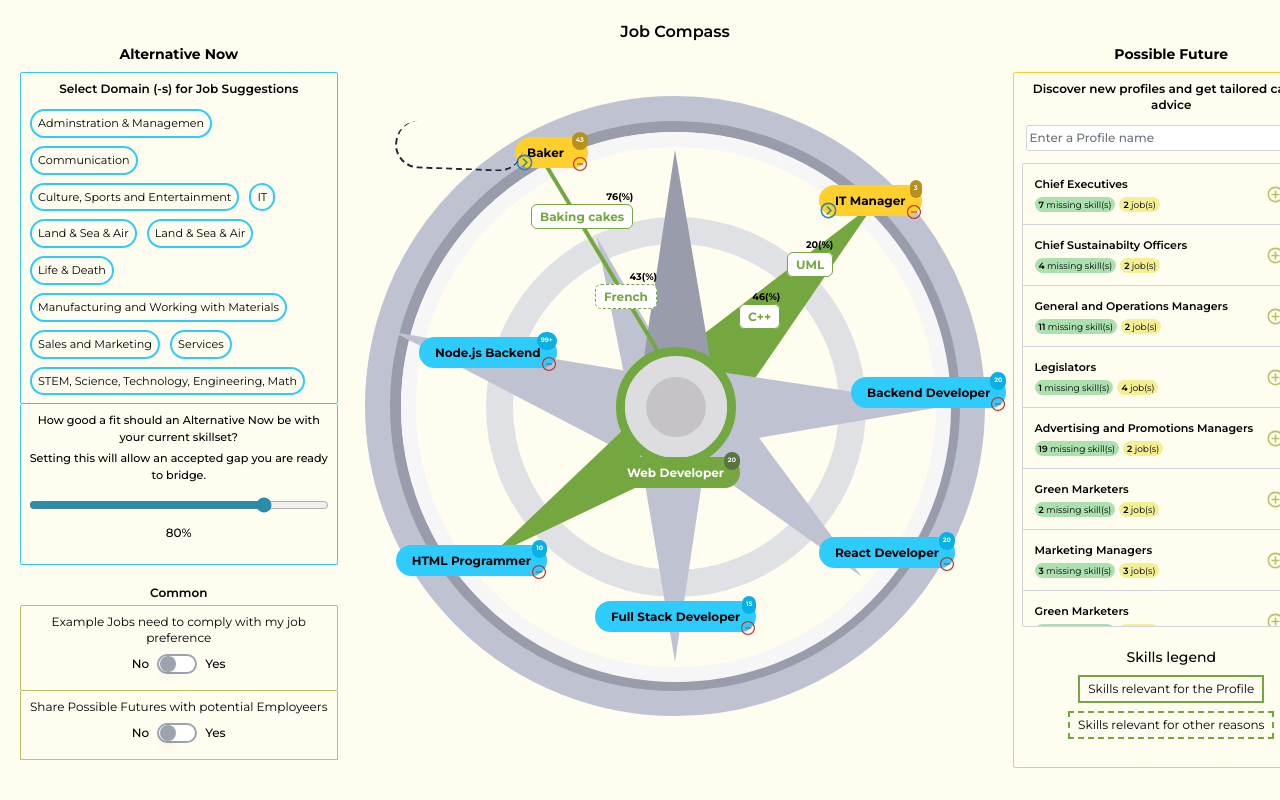
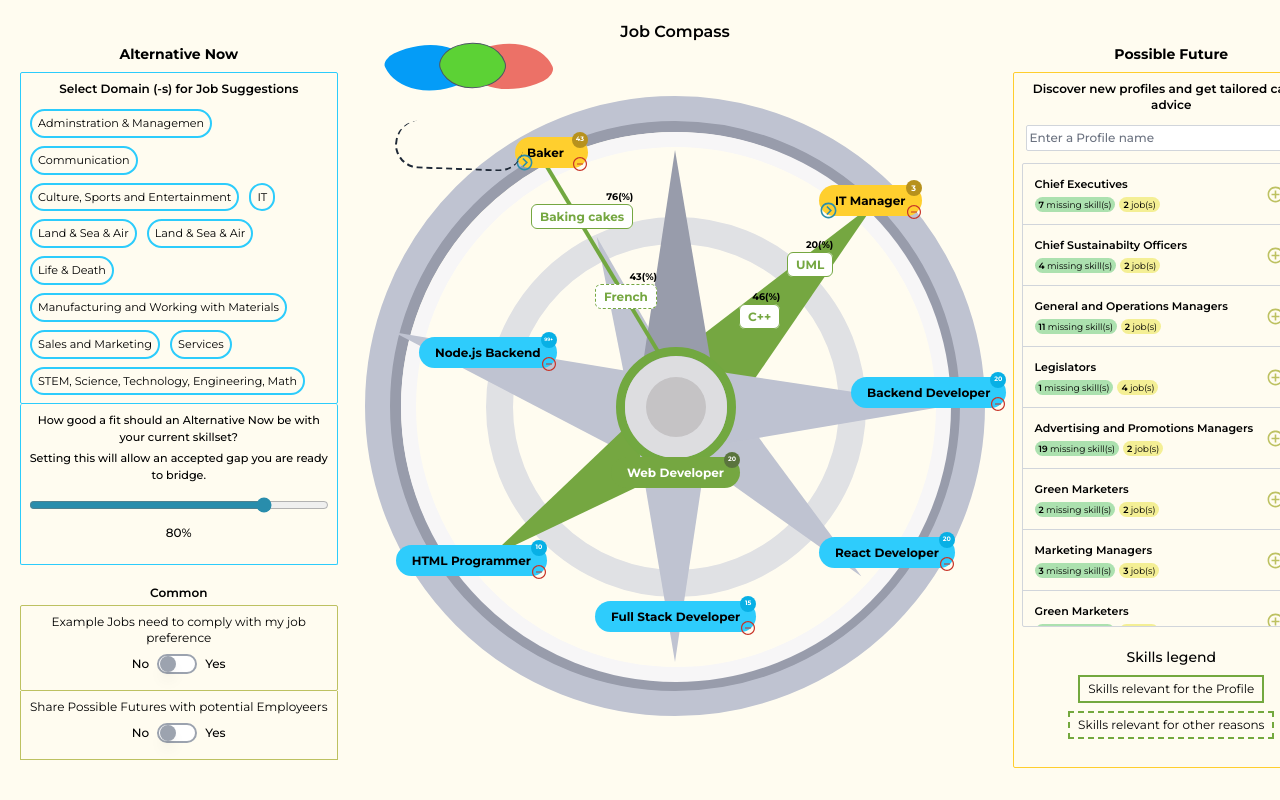
Before and after one commit to VictoriaAde/job-compass, a Next.js app: page / in a window 1280 px wide. Shown: the top 800 px of the page. Built offline with nearby package versions, Linux system fonts and the light colour scheme.

Commit message:
colored oval shapes

```diff
--- a/app/_sections/compass.tsx
+++ b/app/_sections/compass.tsx
@@ -37,7 +37,7 @@ const Compass: React.FC = () => {
       <div className="absolute top-60 z-50">
         {/* yellow background */}
         <div className="absolute top-[-9rem] left-[-10rem]">
-          <span className="absolute top-[-8px] right-0 bg-[#B7911D] text-[0.4rem] text-white font-bold p-1 rounded-full">
+          <span className="absolute top-[-8px] right-0 bg-[#B7911D] text-[0.4rem] text-white w-4 h-4 flex justify-center items-center  font-bold p-1 rounded-full">
             43
           </span>
           <span className="absolute bottom-[-8px] right-0">
@@ -51,7 +51,7 @@ const Compass: React.FC = () => {
           </span>
         </div>
         <div className="absolute top-[-6rem] left-36">
-          <span className="absolute top-[-8px] right-0 bg-[#B7911D] text-[0.4rem] text-white font-bold p-1 rounded-full">
+          <span className="absolute top-[-8px] right-0 bg-[#B7911D] text-[0.5rem] text-white font-bold w-4 h-4 flex justify-center items-center rounded-full">
             3
           </span>
           <span className="absolute bottom-[-8px] right-0">
@@ -67,10 +67,15 @@ const Compass: React.FC = () => {
 
         {/* curved line */}
         <div className="absolute top-[-12.4rem] right-48 -mt-1 border-t-2 border-l-2 border-gray-800 border-dashed rounded-full w-12 h-32 transform rotate-[-88deg] origin-center"></div>
-
+        {/* colored oval shapes */}
+        <div className="absolute -top-[17rem]  right-48 transform rotate-[-25deg] ">
+          <span className="bg-[#049CF7] w-20 h-14 absolute right-8  custom-border-radius"></span>
+          <span className="bg-[#5CD235] w-16 h-12 transform rotate-[6deg] absolute right-0 top-5 custom-round-border-radius z-10 border border-gray-600"></span>
+          <span className="bg-[#EC7167] w-20 h-14 absolute -left-10 top-8 custom-border-radius"></span>
+        </div>
         {/* blue background */}
         <div className="absolute top-14 left-[-16rem]">
-          <span className="absolute top-[-8px] right-0 bg-[#08B0E5] text-[0.4rem] text-white font-bold p-1 rounded-full">
+          <span className="absolute top-[-8px] right-0 bg-[#08B0E5] text-[0.3rem] text-white w-4 h-4 flex justify-center items-center  font-bold p-1 rounded-full">
             99+
           </span>
           <span className="absolute bottom-[-8px] right-0">
@@ -81,7 +86,7 @@ const Compass: React.FC = () => {
           </span>
         </div>
         <div className="absolute top-64 left-36">
-          <span className="absolute top-[-8px] right-0 bg-[#08B0E5] text-[0.4rem] text-white font-bold p-1 rounded-full">
+          <span className="absolute top-[-8px] right-0 bg-[#08B0E5] text-[0.4rem] text-white w-4 h-4 flex justify-center items-center  font-bold p-1 rounded-full">
             20
           </span>
           <span className="absolute bottom-[-8px] right-0">
@@ -92,7 +97,7 @@ const Compass: React.FC = () => {
           </span>
         </div>
         <div className="absolute top-24 left-44">
-          <span className="absolute top-[-8px] right-0 bg-[#08B0E5] text-[0.4rem] text-white font-bold p-1 rounded-full">
+          <span className="absolute top-[-8px] right-0 bg-[#08B0E5] text-[0.4rem] text-white w-4 h-4 flex justify-center items-center  font-bold p-1 rounded-full">
             20
           </span>
           <span className="absolute bottom-[-8px] right-0">
@@ -103,7 +108,7 @@ const Compass: React.FC = () => {
           </span>
         </div>
         <div className="absolute top-80 left-[-5rem]">
-          <span className="absolute top-[-8px] right-0 bg-[#08B0E5] text-[0.4rem] text-white font-bold p-1 rounded-full">
+          <span className="absolute top-[-8px] right-0 bg-[#08B0E5] text-[0.4rem] text-white w-4 h-4 flex justify-center items-center  font-bold p-1 rounded-full">
             15
           </span>
           <span className="absolute bottom-[-8px] right-0">
@@ -114,7 +119,7 @@ const Compass: React.FC = () => {
           </span>
         </div>
         <div className="absolute top-[16.5rem] right-32">
-          <span className="absolute top-[-8px] right-0 bg-[#08B0E5] text-[0.4rem] text-white font-bold p-1 rounded-full">
+          <span className="absolute top-[-8px] right-0 bg-[#08B0E5] text-[0.4rem] text-white w-4 h-4 flex justify-center items-center  font-bold p-1 rounded-full">
             10
           </span>
           <span className="absolute bottom-[-8px] right-0">
@@ -127,7 +132,7 @@ const Compass: React.FC = () => {
 
         {/* green background */}
         <div className="absolute top-[11rem] left-[-4rem]">
-          <span className="absolute top-[-8px] right-0 bg-[#5A743E] text-[0.4rem] text-white font-bold p-1 rounded-full">
+          <span className="absolute top-[-8px] right-0 bg-[#5A743E] text-[0.4rem] text-white w-4 h-4 flex justify-center items-center  font-bold p-1 rounded-full">
             20
           </span>
           <span className="bg-[#75A741] text-xs text-white py-2 px-4 rounded-2xl font-bold whitespace-nowrap">
--- a/app/globals.css
+++ b/app/globals.css
@@ -20,3 +20,9 @@ input[type="search"]::-webkit-search-results-decoration {
 .custom_clip_path {
   clip-path: polygon(50% 0%, 26% 100%, 77% 100%);
 }
+.custom-border-radius {
+  border-radius: 17% 83% 18% 82% / 15% 83% 17% 85%;
+}
+.custom-round-border-radius {
+  border-radius: 37% 63% 38% 62% / 34% 66% 34% 66%;
+}
```
